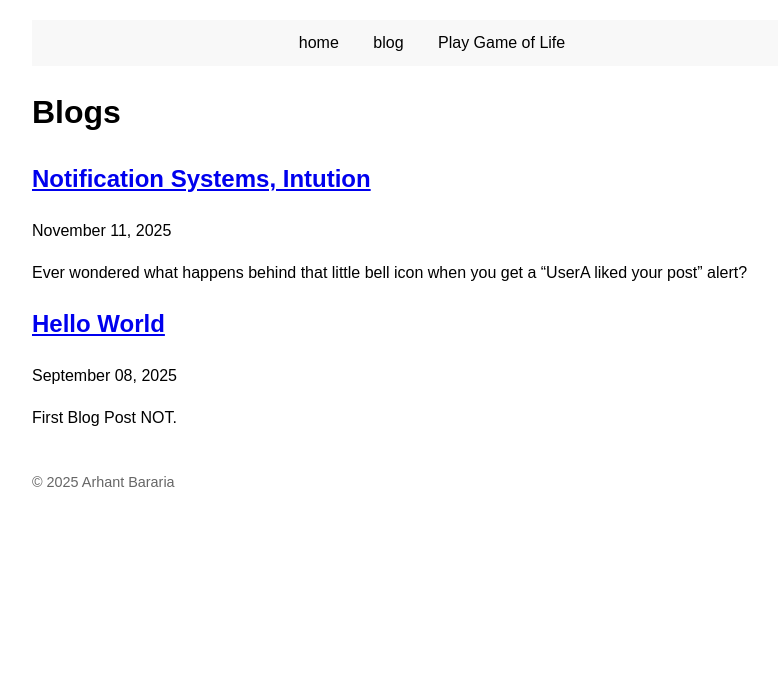
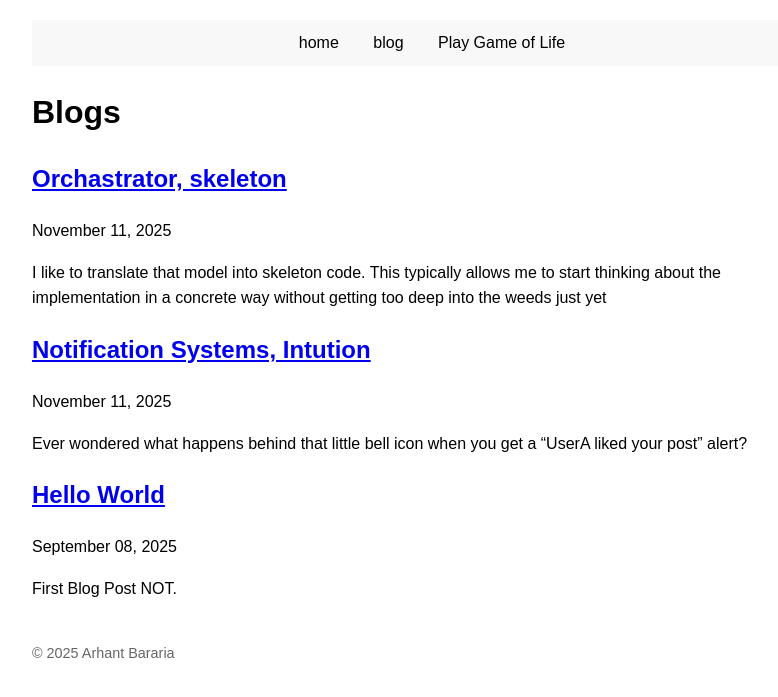
Before and after one commit to arhantbararia/arhantbararia.github.io, a Jekyll site: the page built from blog.md, in a window 1280 px wide. Shown: the top 697 px of the page, without its empty margins (208-986 px from the left). Built offline with Jekyll 4.4.1, drawn with Linux system fonts in a browser that asks for light colours; some of the changed lines change nothing that is shown.

Commit message:
blogpost#3

````diff
--- /dev/null
+++ b/_posts/2025-12-08-orchastrator-skeleton.md
@@ -0,0 +1,315 @@
+---
+layout: post
+title: Orchastrator, skeleton
+date: 2025-11-11
+---
+
+
+ I like to translate
+ that model into skeleton code.
+ This typically allows me to start thinking
+ about the implementation in a concrete way without getting
+ too deep into the weeds just yet
+
+
+
+ most obvious components are the manager, worker, and
+ scheduler. The foundation of each of these components,
+ however, is the task,
+
+
+The basic skeleton I found online.
+![alt text](<../images/Screenshot 2025-12-09 014025.jpg>)
+
+
+
+## The task skeleton
+
+### `State`:
+Pending:  task has been enqueued
+Scheduled: system has determined there
+ is a machine that can run the task, but it is in the process of
+ sending the task to the selected machine, or the selected
+ machine is in the process of starting the task.
+
+Running:  if the
+ selected machine successfully starts the task
+
+ Completed:  task completing its work
+successfully or being stopped by a user, the task moves into
+
+Failed:  at any point the task crashes or
+ stops working as expected, the task then moves into a state
+
+
+![alt text](<../images/Screenshot 2025-12-09 014218.jpg>)
+
+###  `ID `:
+we’ll use universally
+ unique identifiers (UUID)
+
+ Task struct {
+    ID      uuid.UUID
+    Name    string
+    State   State
+}
+
+ Note that the State field is of type State, which we
+ defined previously.
+
+ ###`Image`:
+ what Docker image a task should use,
+
+### `Memory` and `Disk` will help the:
+ system identify the number of resources a task needs.
+
+
+### `ExposedPorts` and `PortBindings` are used by Docker
+
+### `RestartPolicy`
+
+### `StartTime`
+
+### `FinishTime`
+
+```
+type Task struct {
+    ID            uuid.UUID
+    ContainerID   string
+    Name          string
+    State         State
+    Image         string
+    CPU           float64
+    Memory        int64
+    Disk          int64
+    ExposedPorts  nat.PortSet
+    PortBindings  map[string]string
+    RestartPolicy string
+    StartTime     time.Time
+    FinishTime    time.Time
+}
+
+```
+
+
+ how does a user tell the system to stop a
+task
+
+
+ .
+├── main.go
+├── manager
+│   └── manager.go
+├── node
+│   └── node.go
+├── scheduler
+│   └── scheduler.go
+├── task
+│   └── task.go
+└── worker
+    └── worker.go
+
+
+
+ ## TaskEvent struct
+  The event will need a
+ State, which will indicate the `state` the task should
+ transition to (e.g., from Running to Completed)
+
+
+ Timestamp   Timestamp to record the time the event
+ was requested
+
+  Task
+ It
+ will be an internal object that our system uses to trigger
+ tasks from one state to another.
+
+
+
+ type TaskEvent struct {
+    ID        uuid.UUID
+    State     State
+    Timestamp time.Time
+    Task      Task
+}
+
+
+## The Worker Skeleton
+ we can think of the worker as the next layer
+ that sits atop the foundation
+
+
+ 1. Run tasks as Docker containers
+ 2. Accept tasks to run from a manager
+ 3. Provide relevant statistics to the manager for the
+ purpose of scheduling tasks
+ 4. Keep track of its tasks and their state
+
+  worker will need to
+ run and keep track of tasks. To do that, the worker will use a
+ field named `Db`, which will be a map of UUIDs to tasks.
+
+ accepting tasks from a
+ manager, the worker will want a `Queue` field.
+
+
+  `TaskCount` field as a convenient way of
+ keeping track of the number of tasks a worker has at any
+ given time
+
+
+type Worker struct {
+	Name  string
+	Queue queue.Queue
+	Db    map[uuid.UUID]*task.Task
+	TaskCount int
+
+}
+
+
+some methods that will do the actual work.
+`RunTask` method
+will handle running a task on the machine where the worker
+ is running.
+RunTask method will be responsible for identifying the
+ task’s current state and then either starting or stopping a
+ task based on the state
+
+
+ `StartTask` `StopTask` method, which will do exactly as their name says
+
+
+` CollectStats` method, which can be used to periodically
+ collect statistics about the worker
+
+
+
+## The Manager Skeleton
+
+1. Accept requests from users to start and stop tasks
+ 2. Schedule tasks onto worker machines
+ 3. Keep track of tasks, their states, and the machine on
+ which they run
+
+  The Manager will have a queue, represented by
+ the `pending` field, The queue will allow the Manager to
+ handle tasks on a FIFO basis
+
+
+ two in-memory databases: one to store tasks and another to
+ store task events. The databases are maps of strings to
+ `Task` and `TaskEven`t, respectively.
+
+ workers, which will be a slice of strings need to keep track of the workers in the
+ cluster
+
+
+ the jobs that are assigned to each worker.
+
+the jobs that are assigned to each worker. We’ll use a field
+ called `WorkerTaskMap`, which will be a map of strings to
+ task UUIDs
+
+
+  easy way to
+ find the worker running a task given a task name. Here we’ll
+ use a field called `TaskWorkerMap`, which is a map of task
+ UUIDs to strings, where the string is the name of the worker.
+
+
+  you can see that the manager needs
+ to schedule tasks onto workers.
+
+ create a method on
+ our Manager struct called `selectWorker` to perform that
+ task. This method will be responsible for looking at the
+ requirements specified in a Task evaluating the
+ resources available in the pool of workers to see which
+ worker is best suited to run the task.
+
+
+  `UpdateTasks` method Ultimately, this
+ method will end up triggering a call to a worker’s
+ CollectStats method
+
+  `SendWork`  the Manager obviously needs to send tasks
+ to workers.
+
+
+
+
+ ##  The scheduler skeleton
+
+  1. Determine a set of candidate workers on which a task
+ could run
+ 2. Score the candidate workers from best to worst
+ 3. Pick the worker with the best score
+
+ round-robin algorithm
+
+ identified which worker got the most recent task. Then,
+ when the next task came in, the scheduler simply picked the
+ next worker in its list
+
+
+ Furthermore, I might want more flexibility
+ in how tasks are assigned to workers. Can try different algos then
+
+ interface to specify the methods a type
+ must implement to be considered a Scheduler.
+
+ these methods are
+ SelectCandidateNodes, Score, and Pick
+
+
+ Scheduler interface {
+    SelectCandidateNodes()
+    Score()
+    Pick()
+}
+
+## The node skeleton
+
+Worker has a physical aspect to it, however, in
+ that it runs on a physical machine itself, and it also causes
+ tasks to run on a physical machine. Moreover, it needs to
+ know about the underlying machine to gather stats about
+ the machine that the manager will use for scheduling
+ decisions. We’ll call this physical aspect of the Worker a
+ `Node`
+
+ a node is an object that represents
+ any machine in our cluster
+ `Name`
+
+
+ `Ip`which the manager will want
+ to know in order to send tasks to it
+
+ physical machine also
+ has a certain amount of `Memory` and `Disk` space that tasks
+ can use. These attributes represent maximum amounts
+
+
+ , the tasks on a machine will be using some
+ amount of memory and disk, which we can call
+ `MemoryAllocated` and `DiskAllocated`
+
+  zero or more tasks, which we can track using a
+ `TaskCount` field.
+
+ ## The main runner
+
+we will define the main.go as:
+
+  Create a Task object
+ Create a TaskEvent object
+ Print the Task and TaskEvent objects
+ Create a Worker object
+ Print the Worker object
+ Call the worker’s methods
+ Create a Manager object
+ Call the manager’s methods
+ Create a Node object
+ Print the Node objec
````
Also changed, not shown: _posts/2025-11-11-notification_system.md (+0 -4 lines), images/Screenshot 2025-12-09 014025.jpg (added), images/Screenshot 2025-12-09 014218.jpg (added).
